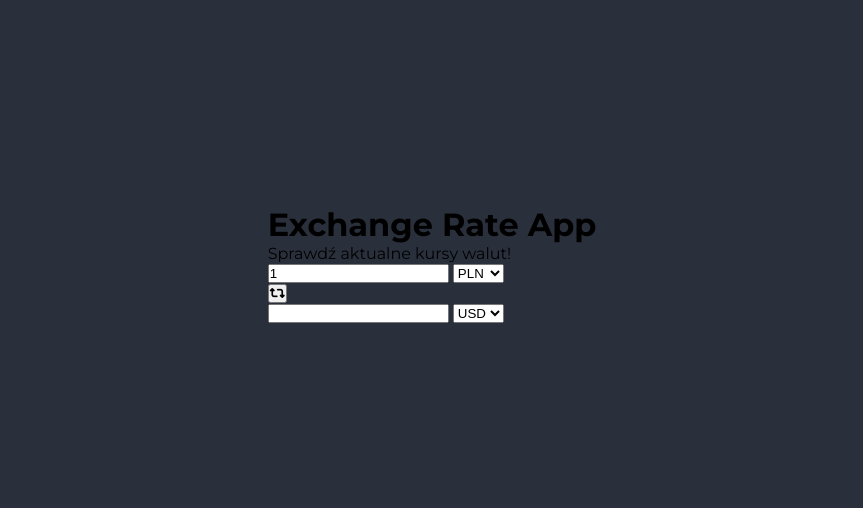
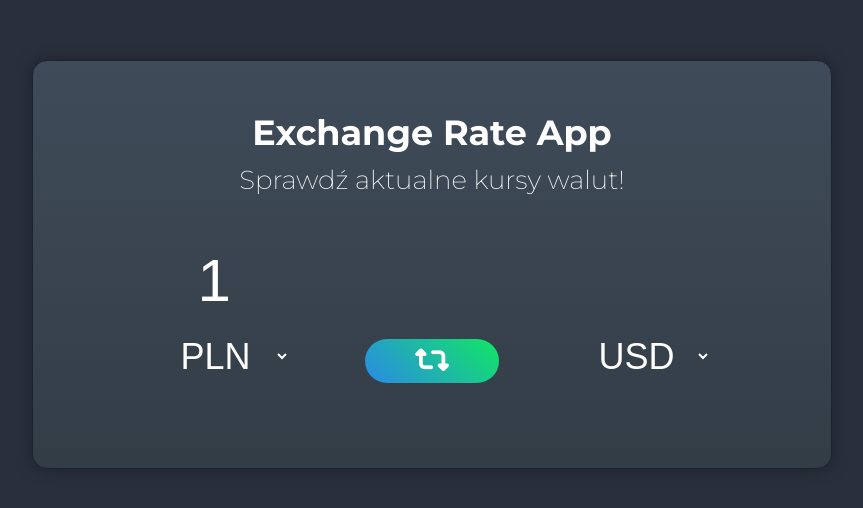
Before and after one commit to igorczyz13/Project-JS-07-Exchange-Rate-App, a plain HTML site: page index.html in a window 1280 px wide. Shown: the part 136-644 px from the top of the page, without its empty margins (208-1071 px from the left). Drawn offline with Linux system fonts and the light colour scheme.

Commit message:
Add css style

```diff
--- a/index.html
+++ b/index.html
@@ -32,7 +32,7 @@
                 <i class="fas fa-retweet"></i>
             </button>
             <div class="section-right">
-                <input type="number" class="amount-two">
+                <input type="number" class="amount-two" disabled>
                 <select id="currency-two">
                     <option value="PLN">PLN</option>
                     <option value="USD" selected>USD</option>
--- a/style.css
+++ b/style.css
@@ -12,3 +12,87 @@ body {
     font-family: 'Montserrat', sans-serif;
     background-color: #29303B;
 }
+
+.wrapper {
+    padding: 50px;
+    width: 800px;
+    background-image: linear-gradient(#3F4B59, #333D46);
+    color: #fff;
+    text-align: center;
+    border: 1px solid #1C232D;
+    border-radius: 15px;
+    box-shadow: 0 0 15px #1C232D;
+}
+
+.wrapper h1 {
+    margin-bottom: 10px;
+    font-size: 35px;
+}
+
+.wrapper p {
+    margin-bottom: 50px;
+    font-size: 26px;
+    font-weight: 200;
+}
+
+.app-body {
+    display: flex;
+    justify-content: center;
+    align-items: center;
+}
+
+.section-left, .section-right {
+    display: flex;
+    flex-direction: column;
+    align-items: center;
+}
+
+.app-body input {
+    margin-bottom: 10px;
+    width: 100%;
+    font-size: 60px;
+}
+
+.app-body input, .app-body select {
+    color: #fff;
+    border: none;
+    background: none;
+    text-align: center;
+}
+
+.app-body select {
+    padding: 10px 20px;
+    font-size: 36px;
+    cursor: pointer;
+}
+
+.app-body input:focus, .app-body select:focus {
+    outline: none;
+    color: rgb(67, 171, 255);
+}
+
+.app-body option {
+    color: #333;
+}
+
+.swap {
+    align-self: flex-end;
+    margin: 5px;
+    padding: 5px 50px;
+    background-image: linear-gradient(45deg, #2b89e7, #11e763);
+    font-size: 30px;
+    border: none;
+    border-radius: 25px;
+    color: #fff;
+    cursor: pointer;
+}
+
+.swap:focus {
+    outline: none;
+    background-image: linear-gradient(45deg, #317fcc, #1fc06a);
+}
+
+.wrapper .rate-info {
+    margin-top: 30px;
+    margin-bottom: 0;
+}
```
